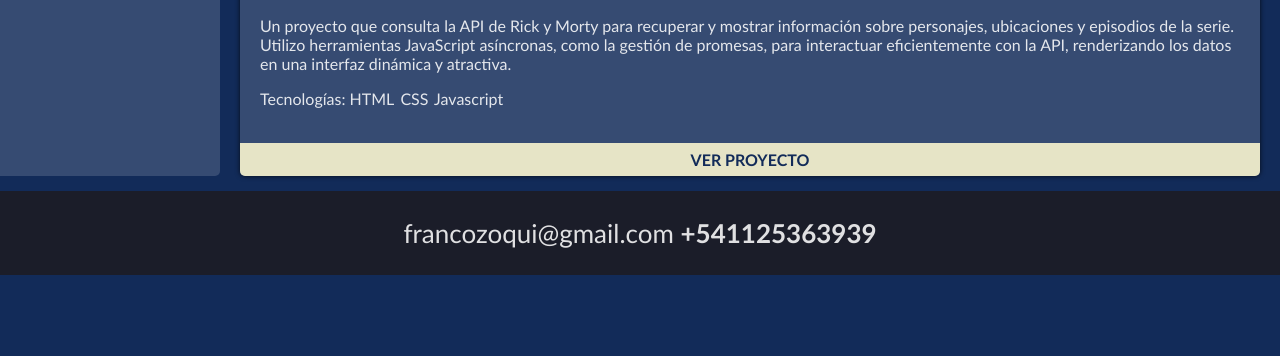
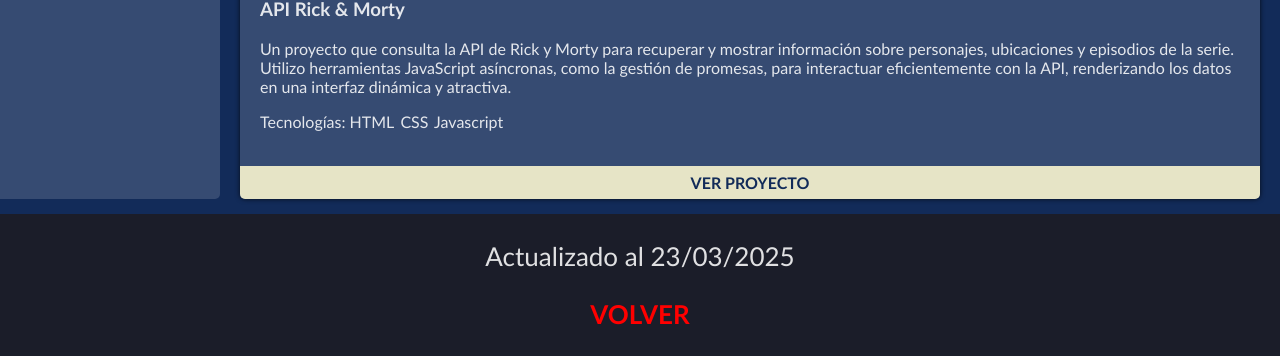
Before and after one commit to argfiz/cv-francozoqui, a website: page index.html in a window 1280 px wide. Shown: the part 2443-2799 px from the top of the page. Before the commit the page ends 2718 px from the top, so only its background shows below. Drawn offline with Linux system fonts and the light colour scheme.

Commit message:
Fix contact & footer

```diff
--- a/index.html
+++ b/index.html
@@ -20,7 +20,7 @@
 				Mi pasión por perfeccionarme y mi compromiso con el
 				crecimiento constante me convierte en un candidato
 				motivado y dispuesto a enfrentar nuevos desafíos</p>
-			<br>
+				<p style="font-size: 18px; font-weight: bold; color: #e6e4c6;">francozoqui@gmail.com / +54 11 25363939</p>
 			<a href="./franco-zoqui-cv.pdf" download="Franco-Zoqui-CV.pdf">
 				<button style="padding: 5px 5px; font-size: 16px; cursor: pointer; background-color: #e6e4c6; border: none; border-radius: 0; color: black; text-transform: uppercase; font-weight: bold;">Descargar CV en PDF</button>
 			</a>
@@ -41,7 +41,8 @@
 	</aside>
 
 	<footer>
-		<p>francozoqui@gmail.com <a href="" target="_blank">+541125363939</a></p>
+		<p>Actualizado al 23/03/2025 </p>
+		<p><a href="" target="_blank" style=" color:red">VOLVER</a></p>
 	</footer>
 </body>
 </html>
```
